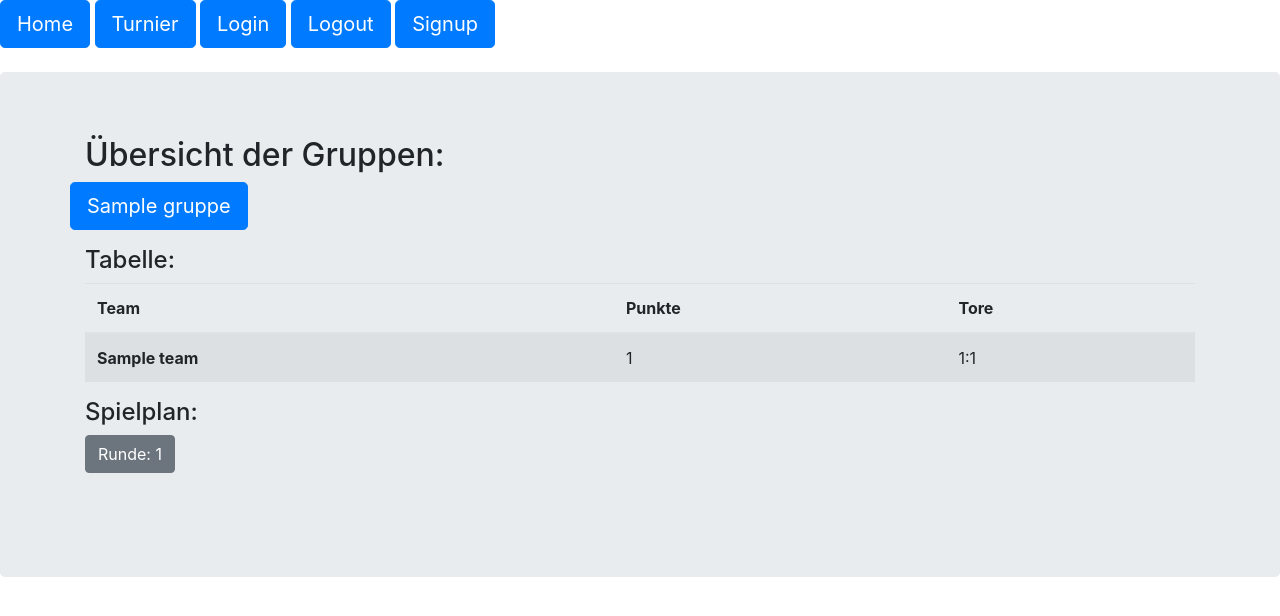
After one commit to n-bross/JUFO-Web, a Flask app: page /spiele/spiele_overview/1 in a window 1280 px wide, after a click that opens the changed part. The commit adds this page. Shown: the top 616 px of the page. Run offline with Flask 3, Linux system fonts and the light colour scheme; tables that the repository leaves empty hold one stand-in row (values such as "Sample post"); some libraries are stand-ins or nearby versions.

Commit message:
Error handeling verbessert + Möglichkeit aufgenommen die Spiele aus der Admin Übersicht anzuschauen

```diff
--- a/turnierseite/app.py
+++ b/turnierseite/app.py
@@ -65,14 +65,14 @@ def create_app():
     from turnierseite.turnier.routes.turnier import turnier
     from turnierseite.turnier.routes.gruppe import gruppe
     from turnierseite.turnier.routes.team import team
-    from turnierseite.turnier.routes.spielplan import spielplan
+    from turnierseite.turnier.routes.spiele import spiele
 
     app.register_blueprint(core, url_prefix='/')
     app.register_blueprint(user_handeling, url_prefix='/user_handeling', bcrypt=bcrypt)
     app.register_blueprint(turnier, url_prefix='/turnier')
     app.register_blueprint(gruppe, url_prefix='/gruppe')
     app.register_blueprint(team, url_prefix='/team')
-    app.register_blueprint(spielplan, url_prefix='/spielplan')
+    app.register_blueprint(spiele, url_prefix='/spiele')
 
     csrf.exempt(core)
     csrf.exempt(user_handeling)
--- /dev/null
+++ b/turnierseite/turnier/routes/spiele.py
@@ -0,0 +1,126 @@
+# turnierseite/turnier/routes/spiele.py
+from flask import Blueprint, render_template, flash, redirect, url_for
+
+import random
+
+from turnierseite.turnier.models import Turnier, Gruppe, Team, Spiele
+from turnierseite.turnier.routes.turnier import lade_turnier_daten
+from turnierseite.app import db
+
+spiele = Blueprint('spiele', __name__, template_folder='../templates')
+
+@spiele.route('/spiele_erstellen/<turnier_id>/<gruppe_id>')
+def spiele_erstellen(turnier_id, gruppe_id):
+    team = Team.query.filter(Team.gruppeId == gruppe_id).first()
+    spiele = Spiele.query.filter(Spiele.team1Id == team.id).all()
+    if spiele:
+        flash('Es existieren bereits Spiele für die Gruppe')
+        return redirect(url_for('turnier.turnier_details', turnier_id=turnier_id))
+    else:
+        teams_der_gruppe_objekte = Team.query.filter(Team.gruppeId == gruppe_id).all()
+        teams_der_gruppe_str = [str(team.id) + ". " + team.name for team in teams_der_gruppe_objekte]
+        paare_der_hinrunde = [(team_i, team_j) for index_i, team_i in enumerate(teams_der_gruppe_str) for index_j, team_j in enumerate(teams_der_gruppe_str[index_i+1:], start=index_i+1)]
+        paare_der_rueckrunde = [(team_j, team_i) for team_i, team_j in paare_der_hinrunde]
+        alle_runden = paare_der_hinrunde + paare_der_rueckrunde
+        random.shuffle(alle_runden)
+        anzahl_spiele = len(teams_der_gruppe_str) * (len(teams_der_gruppe_str) - 1)
+        runden_aufsetzen = {}
+        runden_counter, spiele_counter = 0, 0
+        while spiele_counter != anzahl_spiele:
+            random.shuffle(alle_runden)
+            runden_counter += 1
+            paare_der_runden, teams_haben_gespielt = [], []
+            for paar in alle_runden:
+                team_1, team_2 = paar
+                schon_gespielt = any(paar in value for value in runden_aufsetzen.values())
+                if not schon_gespielt and team_1 not in teams_haben_gespielt and team_2 not in teams_haben_gespielt:
+                    paare_der_runden.append(paar)
+                    teams_haben_gespielt.extend([team_1, team_2])
+                    spiele_counter += 1
+            runden_aufsetzen[runden_counter] = paare_der_runden
+        for runde in runden_aufsetzen.keys():
+            for spiel in runden_aufsetzen[runde]:
+                t1_id, t1_name = spiel[0].split('. ')
+                t2_id, t2_name = spiel[1].split('. ')
+                spiel = Spiele(team1Id=int(t1_id), team1Name=t1_name, team2Id=t2_id, team2Name=t2_name, gespielt=0, runde=runde, toreT1=0, toreT2=0, gruppeId=gruppe_id)
+                db.session.add(spiel)
+        db.session.commit()
+        flash(f'Die Spiele für die Gruppe ID: {gruppe_id} wurden angelegt')
+    turnier, turnier_form, gruppen, gruppen_teams = lade_turnier_daten(turnier_id)
+    return render_template('turnier/turnier_details.html', turnier_form=turnier_form, turnier=turnier, gruppen=gruppen, gruppen_teams=gruppen_teams)
+
+@spiele.route('/spiele_overview/<turnier_id>')
+def spiele_overview(turnier_id):
+    gruppen = Gruppe.query.filter(Gruppe.turnierId == turnier_id).all()
+    if not gruppen:
+        flash('es existieren noch keine Gruppen das Turnier')
+        return redirect(url_for('turnier.turnier_details', turnier_id=turnier_id))
+
+    # Create a dictionary to hold teams for each group, ordered by punkte
+    gruppen_teams = {}
+    gruppen_spiele = {}
+    for gruppe in gruppen:
+        teams = Team.query.filter(Team.gruppeId == gruppe.id).order_by(Team.punkte.desc()).all()
+        if not teams:
+            flash('es existieren keine Teams für die Gruppe {gruppe.name}')
+            return redirect(url_for('turnier.turnier_details', turnier_id=turnier_id))
+
+        gruppen_teams[gruppe.id] = teams
+
+        max_runde = Spiele.query.filter(Spiele.gruppeId == gruppe.id).order_by(Spiele.runde.desc()).first()
+
+        if not max_runde:
+            flash('es existieren keine Spiele für die Gruppe  {gruppe.name}')
+            return redirect(url_for('turnier.turnier_details', turnier_id=turnier_id))
+
+        max_runde = max_runde.runde
+        print(max_runde)
+
+        spiele = Spiele.query.filter(Spiele.gruppeId == gruppe.id).order_by(Spiele.runde.asc()).all()
+        alle_runden = {}
+        for i in range (1, max_runde+1):
+            alle_runden[i] = []
+
+
+        for spiel in spiele:
+            alle_runden[spiel.runde].append(spiel)
+
+        gruppen_spiele[gruppe.id] = alle_runden
+
+    turnier = Turnier.query.filter(Turnier.id == turnier_id).first()
+    return render_template('spiele/spiele_overview.html', turnier=turnier, gruppen=gruppen, gruppen_teams=gruppen_teams, gruppen_spiele=gruppen_spiele)
+
+
+#spiel eintragen
+#@team.route('/team_erstellen/<turnier_id>', methods=['GET', 'POST'])
+#def team_erstellen(turnier_id):
+#    team_form = TeamForm()
+#    if request.method == 'GET':
+#        turnier, turnier_form, gruppen, gruppen_teams = lade_turnier_daten(turnier_id)
+#        return render_template("team/team_erstellen.html", turnier=turnier, turnier_form=turnier_form, team_form=team_form, gruppen=gruppen, gruppen_teams=gruppen_teams)
+#    elif request.method == 'POST':
+#        gruppen_in_turnier = [gruppe.id for gruppe in Gruppe.query.filter(Gruppe.turnierId == turnier_id).all()]
+#        if int(team_form.gruppe.data) in gruppen_in_turnier:
+#            team = Team(gruppeId=team_form.gruppe.data, name=team_form.name.data, punkte=0, treffer=0, gegentreffer=0)
+#            db.session.add(team)
+#            db.session.commit()
+#        else:
+#            flash(f"Die Ausgewählte Gruppe existiert nicht.")
+#            return redirect(url_for('turnier.turnier_details', turnier_id=turnier_id))
+#        turnier, turnier_form, gruppen, gruppen_teams = lade_turnier_daten(turnier_id)
+#        return render_template('turnier/turnier_details.html', turnier_form=turnier_form, turnier=turnier, gruppen=gruppen, gruppen_teams=gruppen_teams)#
+
+#spiel löschen, wenn es nicht gespielt werden sollte
+#@team.route('/team_entfernen/<turnier_id>/<team_id>')
+#def team_entfernen(turnier_id, team_id):
+#    spiele = Spiele.query.filter(Spiele.team1Id == team_id).all()
+#    if spiele:
+#        flash('es existieren noch Spiele für das Team')
+#        return redirect(url_for('turnier.turnier_details', turnier_id=turnier_id))
+#
+#    team = Team.query.get(team_id)
+#    if team:
+#        db.session.delete(team)
+#        db.session.commit()
+#        turnier, turnier_form, gruppen, gruppen_teams = lade_turnier_daten(turnier_id)
+#        return render_template('turnier/turnier_details.html', turnier_form=turnier_form, turnier=turnier, gruppen=gruppen, gruppen_teams=gruppen_teams)
--- a/turnierseite/turnier/routes/turnier.py
+++ b/turnierseite/turnier/routes/turnier.py
@@ -39,8 +39,7 @@ def turnier_entfernen(turnier_id):
     gruppen = Gruppe.query.filter(Gruppe.turnierId == turnier_id).all()
     if gruppen:
         flash('es existieren noch Gruppen für das Turnier')
-        turnier, turnier_form, gruppen, gruppen_teams = lade_turnier_daten(turnier_id)
-        return render_template('turnier/turnier_details.html', turnier_form=turnier_form, turnier=turnier, gruppen=gruppen, gruppen_teams=gruppen_teams)
+        return redirect(url_for('turnier.turnier_details', turnier_id=turnier_id))
 
     turnier = Turnier.query.filter(Turnier.id == turnier_id).first()
     if turnier:
--- /dev/null
+++ b/turnierseite/turnier/templates/spiele/spiele_overview.html
@@ -0,0 +1,76 @@
+{% extends "base.html" %}
+{% from 'bootstrap/form.html' import render_form %}
+{% block title %}{{ turnier.name }}{% endblock %}
+{% block content %}
+<!--Using Bootstrap classes for styling here-->
+<div class="jumbotron">
+    <div class="container">
+        <h2>Übersicht der Gruppen:</h2>
+        {% for gruppe in gruppen %}
+        <div class="row mb-4">
+            <div class="col-12">
+                <div class="row">
+                    <button type="button" class="btn btn-primary btn-lg mb-3" data-bs-toggle="collapse" data-bs-target="#collapseGruppe{{ gruppe.id }}">
+                        {{ gruppe.name }}
+                    </button>
+                </div>
+                <div class="collapse" id="collapseGruppe{{ gruppe.id }}">
+                    <h4>Tabelle:</h4>
+                    <div class="table-responsive">
+                        <table class="table table-striped">
+                            <thead>
+                                <tr>
+                                    <th>Team</th>
+                                    <th>Punkte</th>
+                                    <th>Tore</th>
+                                </tr>
+                            </thead>
+                            <tbody>
+                                {% for team in gruppen_teams[gruppe.id] %}
+                                <tr>
+                                    <td><strong>{{ team.name }}</strong></td>
+                                    <td>{{ team.punkte }}</td>
+                                    <td>{{ team.treffer }}:{{ team.gegentreffer }}</td>
+                                </tr>
+                                {% endfor %}
+                            </tbody>
+                        </table>
+                    </div>
+                    <h4>Spielplan:</h4>
+                    {% for runde in gruppen_spiele[gruppe.id] %}
+                    <div class="mb-3">
+                        <button class="btn btn-secondary" type="button" data-bs-toggle="collapse" data-bs-target="#collapseRunde{{ gruppe.id }}{{ runde }}">
+                            Runde: {{ runde }}
+                        </button>
+                        <div class="collapse" id="collapseRunde{{ gruppe.id }}{{ runde }}">
+                            <div class="table-responsive">
+                                <table class="table table-striped">
+                                    <thead>
+                                        <tr>
+                                            <th>Team 1</th>
+                                            <th>Team 2</th>
+                                            <th>Ergebnis</th>
+                                        </tr>
+                                    </thead>
+                                    <tbody>
+                                        {% for spiel in gruppen_spiele[gruppe.id][runde] %}
+                                        <tr class="{% if spiel.gespielt == 1 %}bg-success text-white{% endif %}">
+                                            <td>{{ spiel.team1Name }}</td>
+                                            <td>{{ spiel.team2Name }}</td>
+                                            <td>{{ spiel.toreT1 }} : {{ spiel.toreT2 }}</td>
+                                        </tr>
+                                        {% endfor %}
+                                    </tbody>
+                                </table>
+                            </div>
+                        </div>
+                    </div>
+                    {% endfor %}
+                </div>
+            </div>
+        </div>
+        {% endfor %}
+    </div>
+    {% block turnier_anlage %}{% endblock %}
+</div>
+{% endblock %}
```
Also changed, not shown: turnierseite/turnier/routes/gruppe.py (+4 -3 lines), turnierseite/turnier/routes/spielplan.py (deleted, +0 -48 lines), turnierseite/turnier/routes/team.py (+4 -4 lines), turnierseite/turnier/templates/turnier/turnier_details.html (+52 -22 lines).
